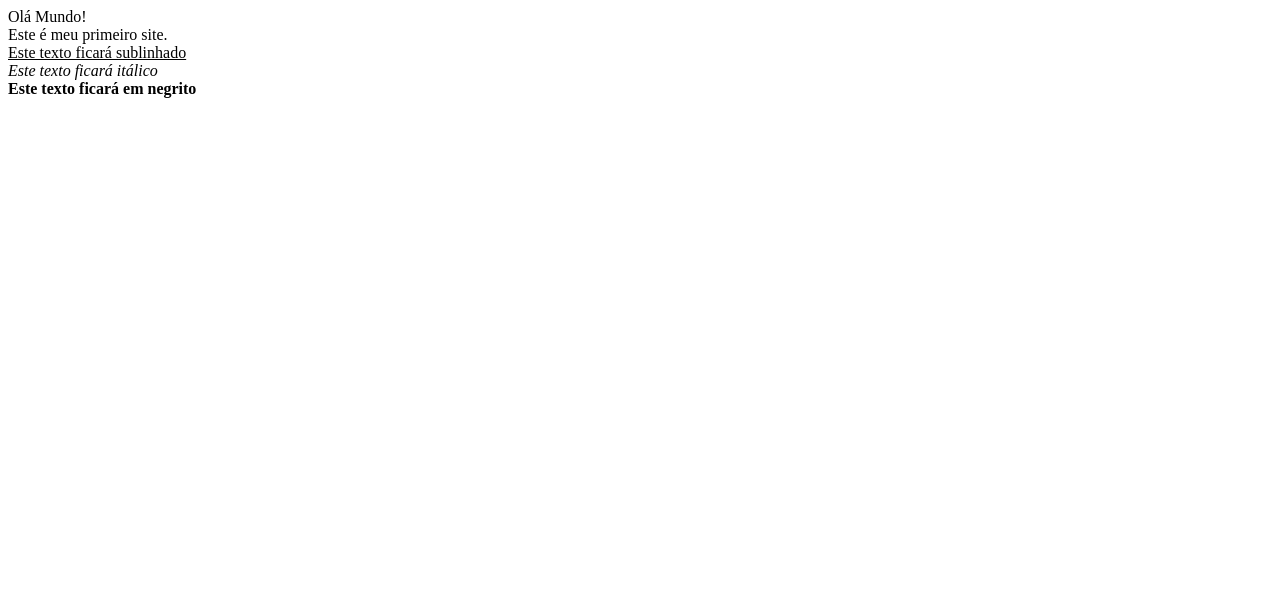
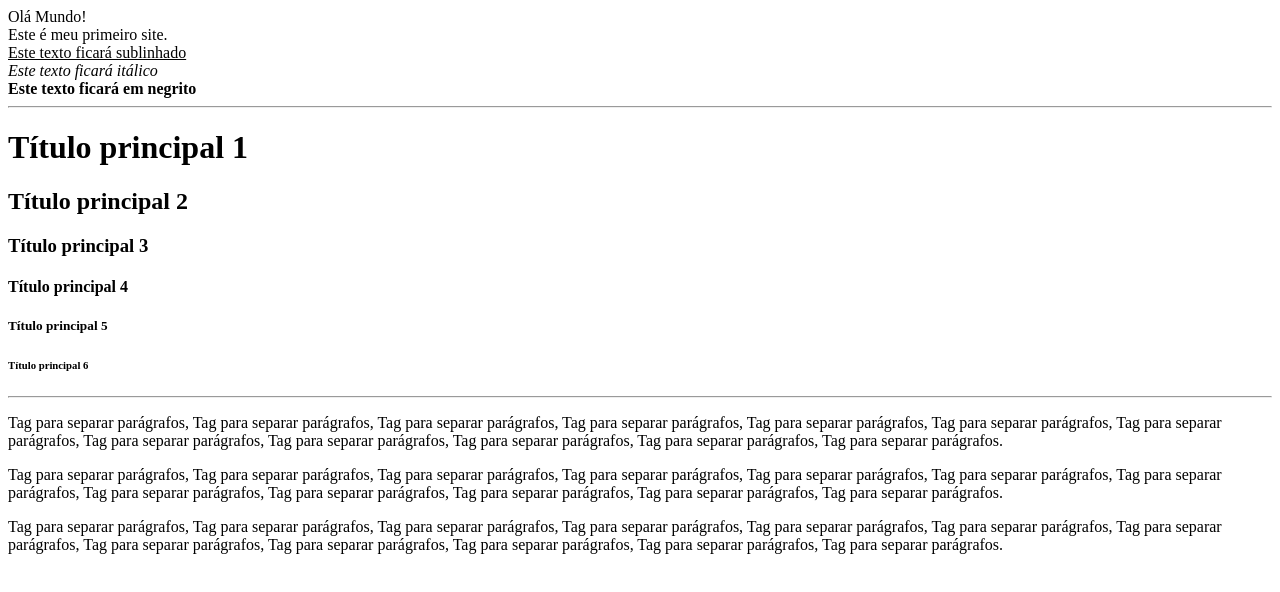
Before and after one commit to ReiSalan94/website-2i, a plain HTML site: page index.html in a window 1280 px wide. Drawn offline with Linux system fonts and the light colour scheme.

Commit message:
Add files via upload

```diff
--- a/index.html
+++ b/index.html
@@ -15,5 +15,24 @@
     <i>Este texto ficará itálico</i>
     <br>
     <b>Este texto ficará em negrito</b>
-</body>
+
+    <hr>
+    <h1>Título principal 1</h1>
+    <h2>Título principal 2</h2>
+    <h3>Título principal 3</h3>
+    <h4>Título principal 4</h4>
+    <h5>Título principal 5</h5>
+    <h6>Título principal 6</h6>
+
+    <hr>
+    <p>
+        Tag para separar parágrafos, Tag para separar parágrafos, Tag para separar parágrafos, Tag para separar parágrafos, Tag para separar parágrafos, Tag para separar parágrafos, Tag para separar parágrafos, Tag para separar parágrafos, Tag para separar parágrafos, Tag para separar parágrafos, Tag para separar parágrafos, Tag para separar parágrafos.
+    </p>
+    <p>
+        Tag para separar parágrafos, Tag para separar parágrafos, Tag para separar parágrafos, Tag para separar parágrafos, Tag para separar parágrafos, Tag para separar parágrafos, Tag para separar parágrafos, Tag para separar parágrafos, Tag para separar parágrafos, Tag para separar parágrafos, Tag para separar parágrafos, Tag para separar parágrafos.
+    </p>
+    <p>
+        Tag para separar parágrafos, Tag para separar parágrafos, Tag para separar parágrafos, Tag para separar parágrafos, Tag para separar parágrafos, Tag para separar parágrafos, Tag para separar parágrafos, Tag para separar parágrafos, Tag para separar parágrafos, Tag para separar parágrafos, Tag para separar parágrafos, Tag para separar parágrafos.
+    </p>
+  </body>
 </html>
```
